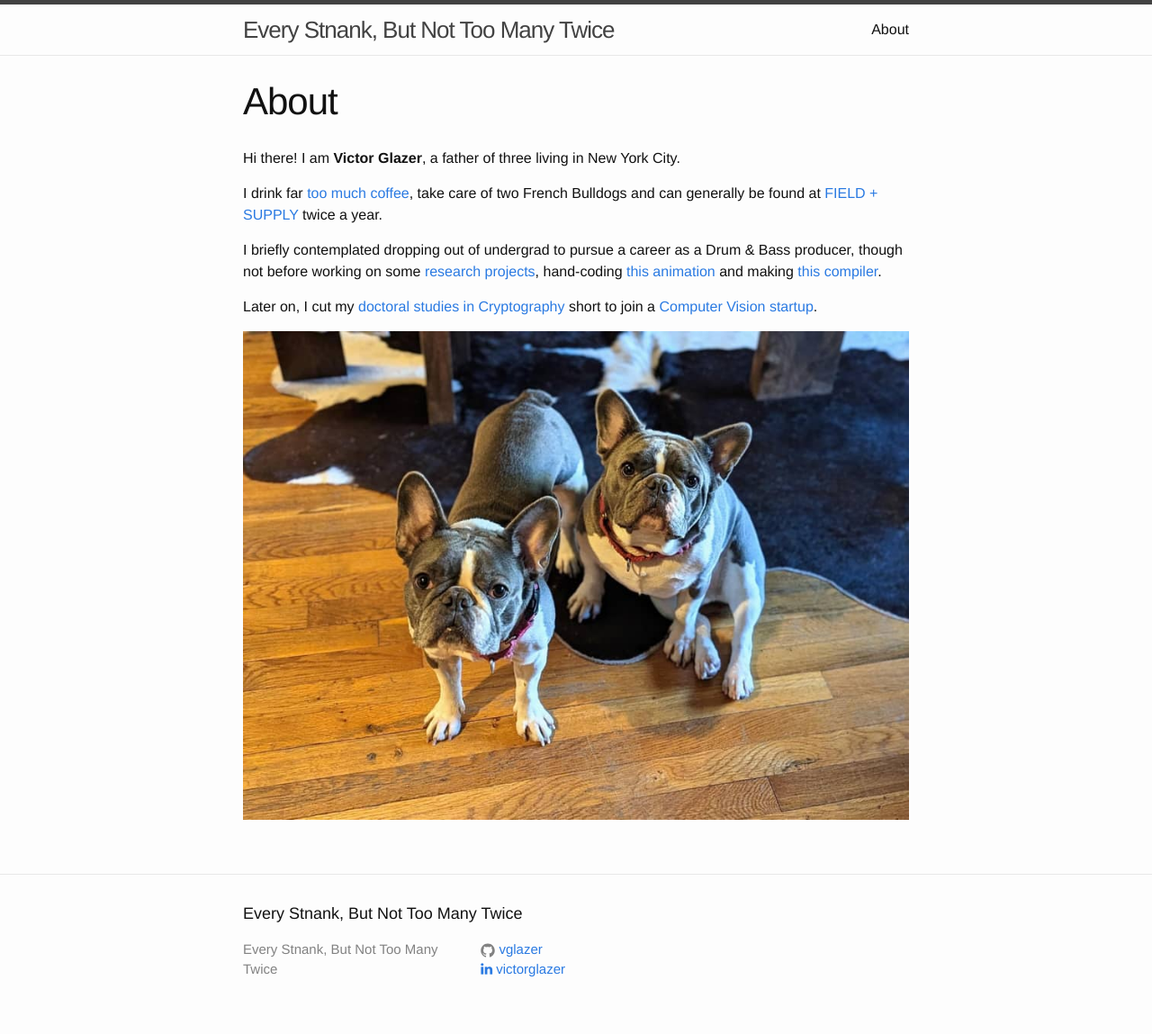
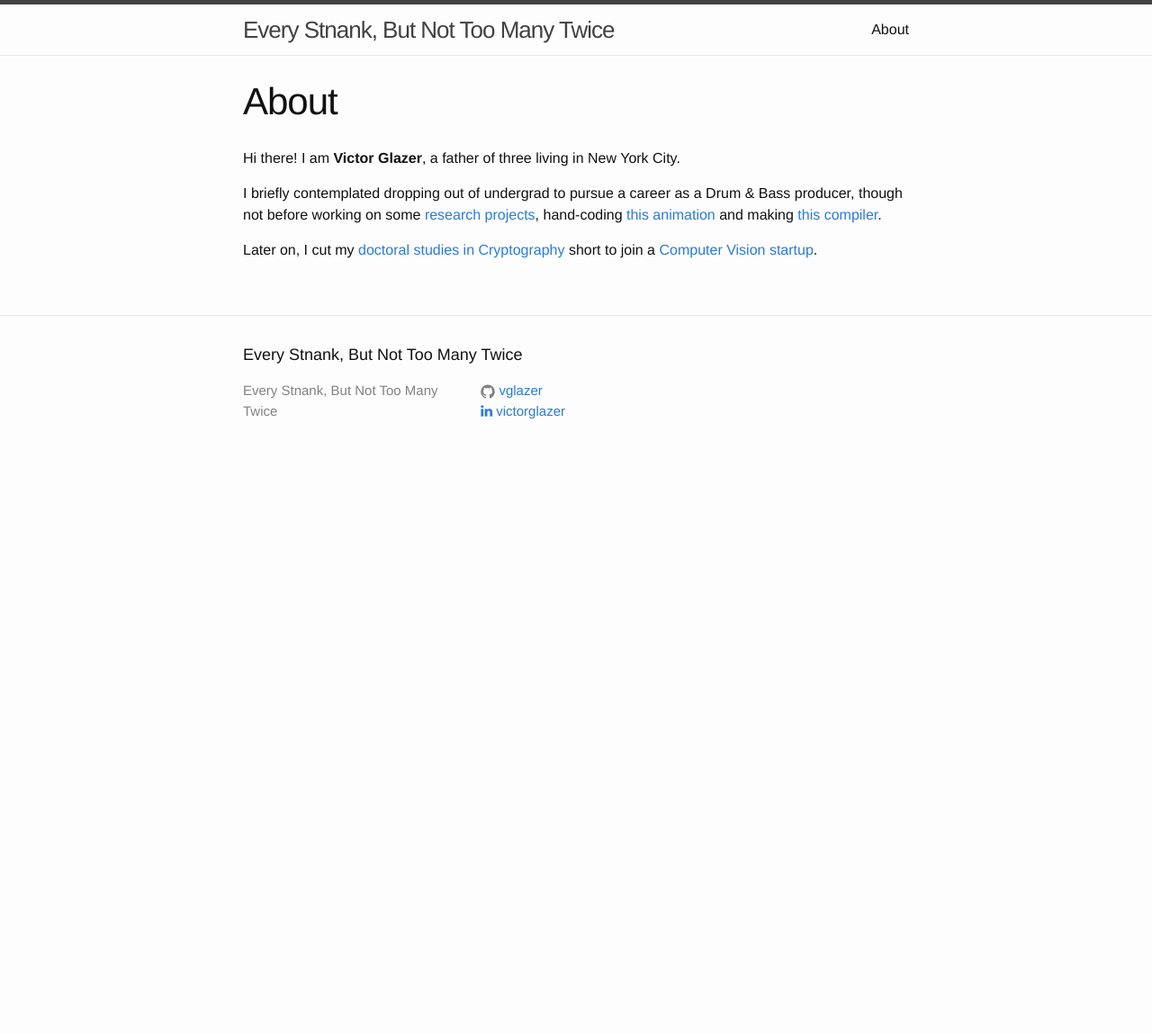
Before and after one commit to vglazer/vglazer.github.io, a Jekyll site: the page built from about.md, in a window 1280 px wide. Shown: the whole page at 90% size. Built offline with Jekyll 4.4.1, drawn with Linux system fonts in a browser that asks for light colours; nearby versions of some CDN libraries; after the commit the page ends 900 px from its top, so only the background shows below that.

Commit message:
Removed fluff

```diff
--- a/about.md
+++ b/about.md
@@ -6,10 +6,6 @@ permalink: /about/
 
 Hi there! I am **Victor Glazer**, a father of three living in New York City.
 
-I drink far [too much coffee](https://images.squarespace-cdn.com/content/v1/5bf04054e74940effe961412/1542474890190-I1B1IY3UTJN08GJS6XYJ/tm1+cov.jpg?format=2500w), take care of two French Bulldogs and can generally be found at [FIELD + SUPPLY](https://fieldandsupply.com/pages/f-s-mrkts) twice a year.
-
 I briefly contemplated dropping out of undergrad to pursue a career as a Drum & Bass producer, though not before working on some [research projects](https://github.com/vglazer/USRA), hand-coding [this animation](https://www.cs.toronto.edu/~glazer/gundam.avi) and making [this compiler](https://github.com/vglazer/csc488).
 
 Later on, I cut my [doctoral studies in Cryptography](https://www.cs.toronto.edu/~glazer/doc/VictorGlazerMSThesis.pdf) short to join a [Computer Vision startup](https://tineye.com/about).
-
-![Zoe and Olive](/assets/images/ZoeAndOlive.JPG)
```
Also changed, not shown: README.md.
